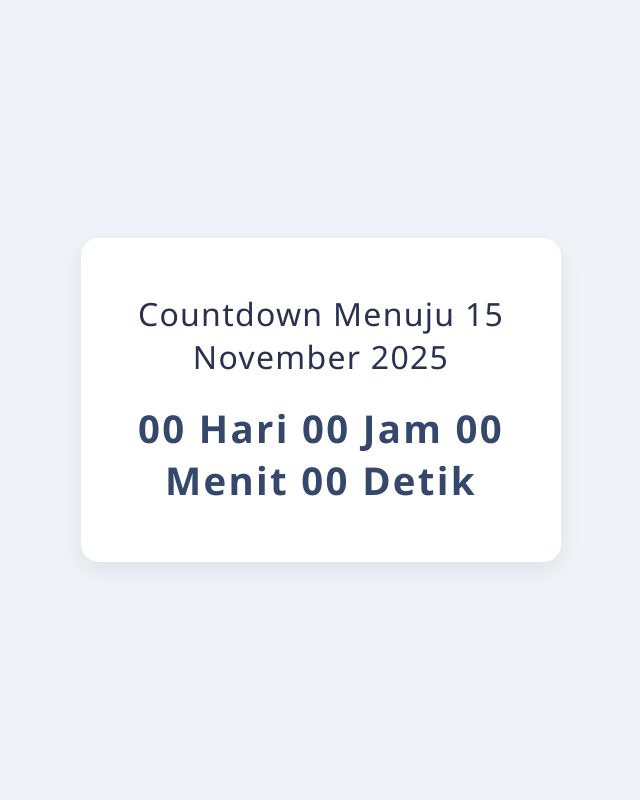
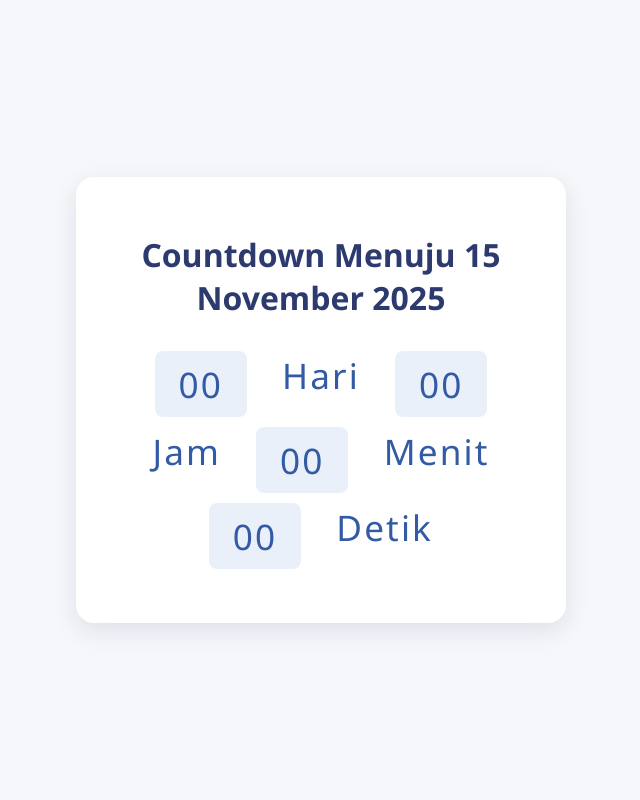
Before and after one commit to SiJao/ProjectJao, a PHP site: page / in a window 1280 px wide. Shown: the whole page, without its empty margins (319-959 px from the left). Run offline with PHP 8.4, Linux system fonts and the light colour scheme.

Commit message:
Update styles for body and countdown components

```diff
--- a/style.css
+++ b/style.css
@@ -1,64 +1,51 @@
 body {
-  background: #f0f4f8;
+  background: #f6f7fa;
   font-family: 'Segoe UI', 'Roboto', Arial, sans-serif;
   margin: 0;
-  padding: 0;
   min-height: 100vh;
   display: flex;
   align-items: center;
   justify-content: center;
 }
+
 .countdown-container {
   background: #fff;
-  padding: 2rem 2.5rem;
+  padding: 2.2rem 2.5rem;
   border-radius: 18px;
-  box-shadow: 0 8px 24px rgba(25, 32, 80, 0.09);
-  max-width: 400px;
-  width: 100%;
+  box-shadow: 0 8px 24px rgba(25,32,80,0.10);
   text-align: center;
+  max-width: 410px;
 }
+
 .countdown-container h1 {
+  font-weight: 600;
+  margin-bottom: 2rem;
+  color: #2d3a6e;
+}
+
+.countdown {
+  font-size: 2.2rem;
   font-weight: 500;
-  margin-bottom: 1.5rem;
-  color: #29314f;
-  letter-spacing: 0.04em;
+  color: #325AA5;
+  letter-spacing: 0.06em;
+  margin-bottom: 1.2rem;
+  display: flex;
+  flex-wrap: wrap;
+  justify-content: center;
+  gap: 0.3em 1em;
 }
-.countdown {
-  font-size: 2.4rem;
-  letter-spacing: 0.06em;
-  font-weight: 600;
-  color: #35486b;
-  margin: 1.5rem 0;
+
+.countdown span {
+  background: #eaf0fa;
+  border-radius: 8px;
+  padding: 0.25em 0.6em;
+  min-width: 50px;
+  display: inline-block;
 }
-input[type="datetime-local"] {
-  padding: 0.35em 1em;
-  border: 1px solid #ccd2e3;
-  border-radius: 8px;
-  font-size: 1rem;
-  margin-right: 0.7em;
-  outline: none;
-  transition: border-color 0.2s;
-}
-input[type="datetime-local"]:focus {
-  border-color: #507aff;
-}
-button {
-  background: #507aff;
-  color: #fff;
-  border: none;
-  border-radius: 8px;
-  padding: 0.39em 1.1em;
-  font-size: 1rem;
-  cursor: pointer;
-  box-shadow: 0 2px 8px rgba(90, 120, 160, 0.06);
-  transition: background 0.2s;
-}
-button:hover {
-  background: #29314f;
-}
+
 #finished {
   font-size: 1.1rem;
-  color: #be3a23;
+  color: #cf2d2d;
   font-weight: 500;
   margin-top: 1.1em;
 }
```
